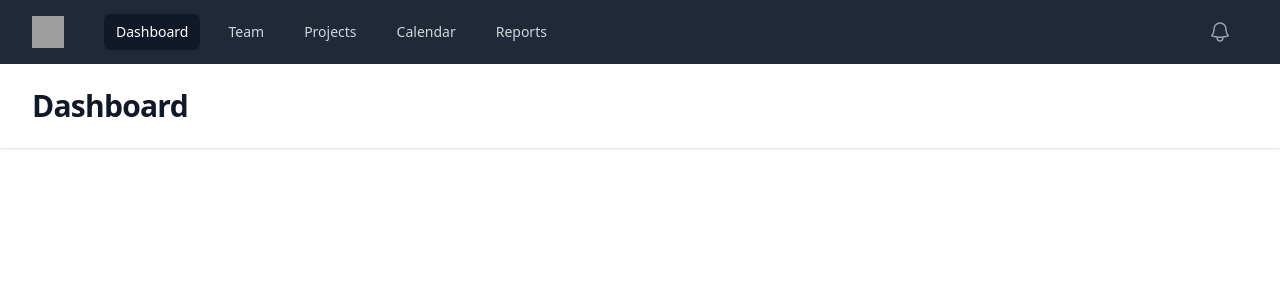
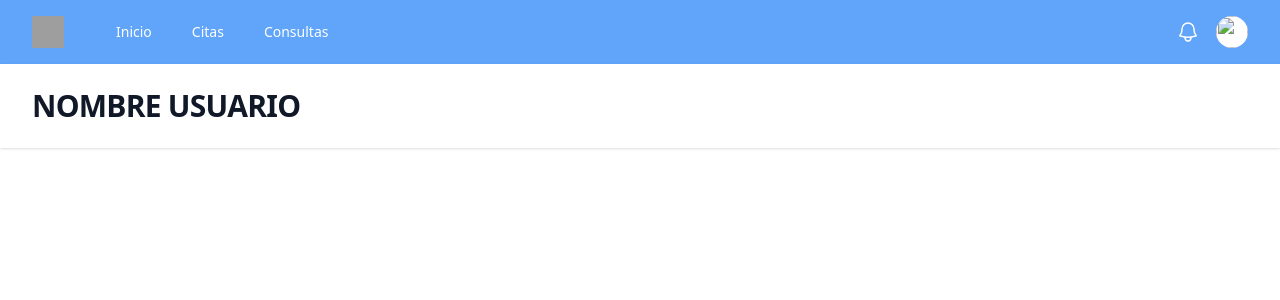
Before and after one commit to EliasE83/MedQ-AMV, a Flask app: page /login in a window 1280 px wide. Shown: the top 300 px of the page. Run offline with Flask 3, Linux system fonts and the light colour scheme; some libraries are stand-ins or nearby versions; grey boxes are pictures that could not be loaded.

Commit message:
Update dasboardU.html 2

````diff
--- a/templates/dashboards/dashboardU.html
+++ b/templates/dashboards/dashboardU.html
@@ -8,16 +8,8 @@
 </head>
 <body>
 
-    <!--
-  This example requires updating your template:
-
-  ```
-  <html class="h-full bg-gray-100">
-  <body class="h-full">
-  ```
--->
 <div class="min-h-full">
-    <nav class="bg-gray-800">
+    <nav class="bg-blue-400">
       <div class="mx-auto max-w-7xl px-4 sm:px-6 lg:px-8">
         <div class="flex h-16 items-center justify-between">
           <div class="flex items-center">
@@ -27,26 +19,29 @@
             <div class="hidden md:block">
               <div class="ml-10 flex items-baseline space-x-4">
                 <!-- Current: "bg-gray-900 text-white", Default: "text-gray-300 hover:bg-gray-700 hover:text-white" -->
-                <a href="#" class="bg-gray-900 text-white rounded-md px-3 py-2 text-sm font-medium" aria-current="page">Dashboard</a>
-                <a href="#" class="text-gray-300 hover:bg-gray-700 hover:text-white rounded-md px-3 py-2 text-sm font-medium">Team</a>
-                <a href="#" class="text-gray-300 hover:bg-gray-700 hover:text-white rounded-md px-3 py-2 text-sm font-medium">Projects</a>
-                <a href="#" class="text-gray-300 hover:bg-gray-700 hover:text-white rounded-md px-3 py-2 text-sm font-medium">Calendar</a>
-                <a href="#" class="text-gray-300 hover:bg-gray-700 hover:text-white rounded-md px-3 py-2 text-sm font-medium">Reports</a>
+                <a href="#" class="text-white hover:bg-blue-600 hover:text-gray-300 rounded-md px-3 py-2 text-sm font-medium">Inicio</a>
+                <a href="#" class="text-white hover:bg-blue-600 hover:text-gray-300 rounded-md px-3 py-2 text-sm font-medium">Citas</a>
+                <a href="#" class="text-white hover:bg-blue-600 hover:text-gray-300 rounded-md px-3 py-2 text-sm font-medium">Consultas</a>
               </div>
             </div>
           </div>
           <div class="hidden md:block">
             <div class="ml-4 flex items-center md:ml-6">
-              <button type="button" class="relative rounded-full bg-gray-800 p-1 text-gray-400 hover:text-white focus:outline-none focus:ring-2 focus:ring-white focus:ring-offset-2 focus:ring-offset-gray-800">
+              <button type="button" class="relative rounded-full p-1 text-white hover:text-gray-300 focus:outline-none focus:ring-2 focus:ring-white focus:ring-offset-2 focus:ring-offset-gray-800">
                 <span class="absolute -inset-1.5"></span>
-                <span class="sr-only">View notifications</span>
                 <svg class="h-6 w-6" fill="none" viewBox="0 0 24 24" stroke-width="1.5" stroke="currentColor" aria-hidden="true">
                   <path stroke-linecap="round" stroke-linejoin="round" d="M14.857 17.082a23.848 23.848 0 005.454-1.31A8.967 8.967 0 0118 9.75v-.7V9A6 6 0 006 9v.75a8.967 8.967 0 01-2.312 6.022c1.733.64 3.56 1.085 5.455 1.31m5.714 0a24.255 24.255 0 01-5.714 0m5.714 0a3 3 0 11-5.714 0" />
                 </svg>
               </button>
 
-              <!-- Profile dropdown -->
+              <!-- Profile -->
               <div class="relative ml-3">
+                <div>
+                  <button type="button" class="relative flex max-w-xs items-center rounded-full bg-white text-sm focus:outline-none focus:ring-2 focus:ring-white focus:ring-offset-2 focus:ring-offset-gray-800" id="user-menu-button" aria-expanded="false" aria-haspopup="true">
+                    <span class="absolute -inset-1.5"></span>
+                    <img class="h-8 w-8 rounded-full" src="" alt="">
+                  </button>
+                </div>
 
               </div>
             </div>
@@ -80,10 +75,6 @@
             <div class="flex-shrink-0">
               <img class="h-10 w-10 rounded-full" src="" alt="">
             </div>
-            <div class="ml-3">
-              <div class="text-base font-medium leading-none text-white">Tom Cook</div>
-              <div class="text-sm font-medium leading-none text-gray-400">tom@example.com</div>
-            </div>
             <button type="button" class="relative ml-auto flex-shrink-0 rounded-full bg-gray-800 p-1 text-gray-400 hover:text-white focus:outline-none focus:ring-2 focus:ring-white focus:ring-offset-2 focus:ring-offset-gray-800">
               <span class="absolute -inset-1.5"></span>
               <span class="sr-only">View notifications</span>
@@ -98,9 +89,15 @@
 
     <header class="bg-white shadow">
       <div class="mx-auto max-w-7xl px-4 py-6 sm:px-6 lg:px-8">
-        <h1 class="text-3xl font-bold tracking-tight text-gray-900">Dashboard</h1>
+        <h1 class="text-3xl font-bold tracking-tight text-gray-900"><!--CAMBIAR SEGUN EL NOMBRE DEL USUARIO-->NOMBRE USUARIO</h1>
       </div>
     </header>
+    <main>
+      <div class="mx-auto max-w-7xl py-6 sm:px-6 lg:px-8">
+        <!-- Your content -->
+      </div>
+    </main>
+  </div>
 
 </body>
 </html>
````
